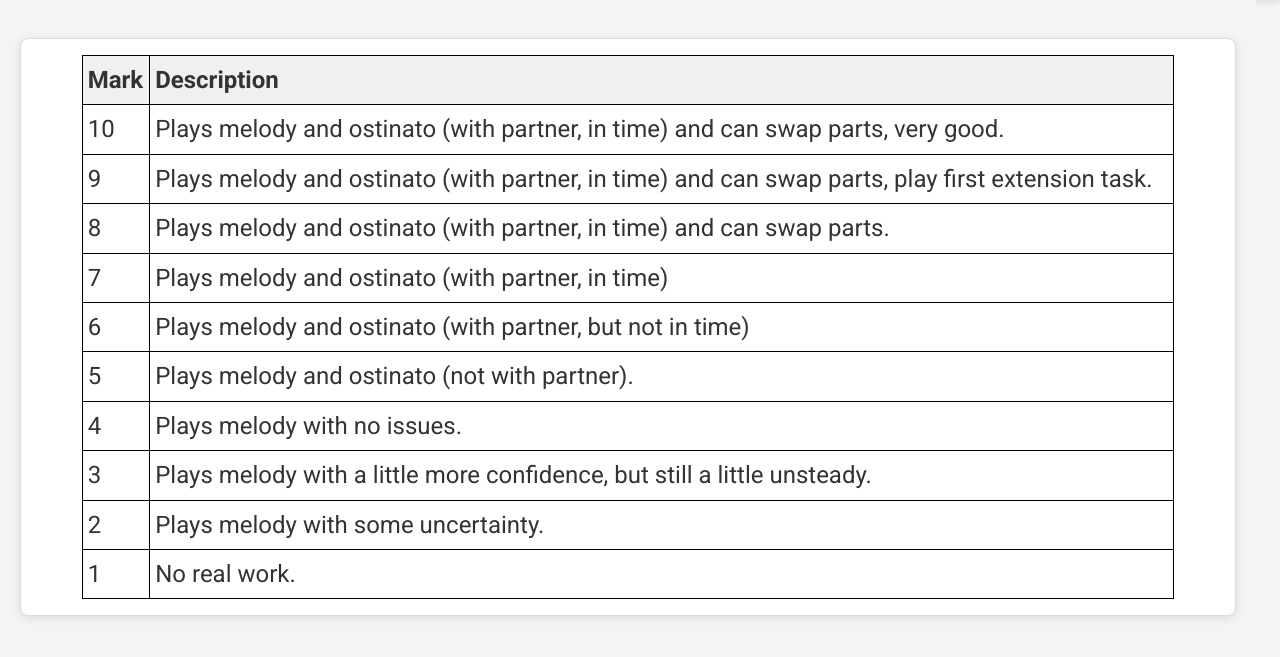
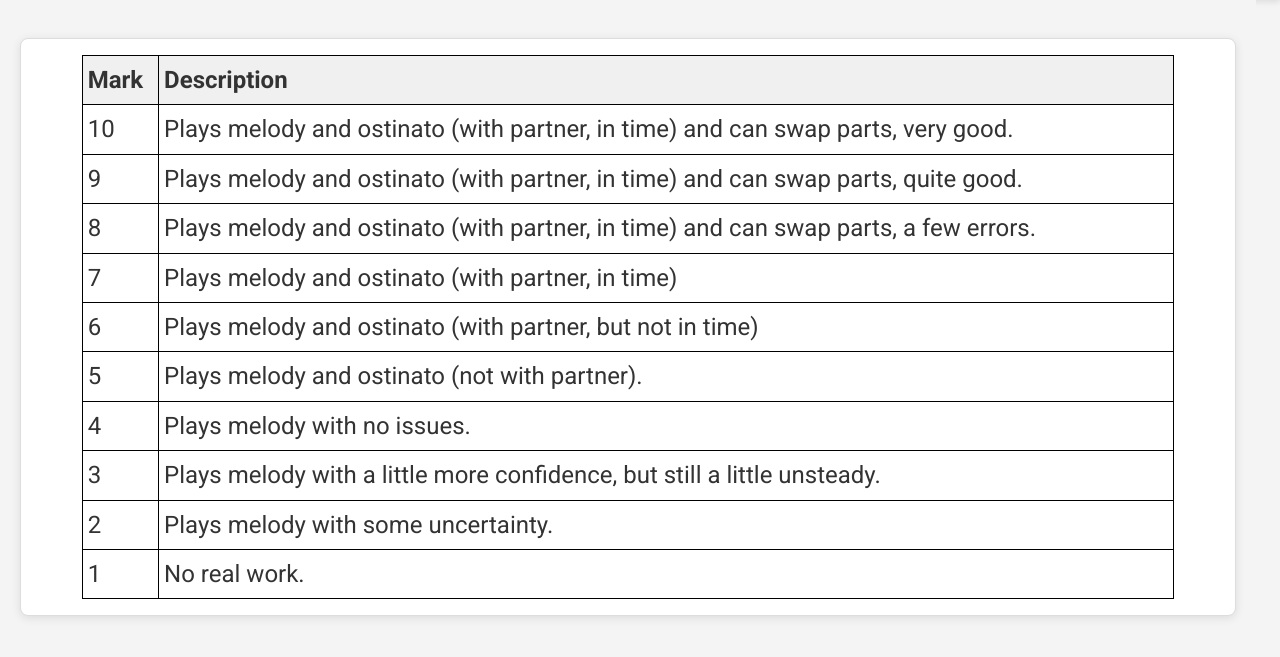
Before and after one commit to MrSearl/MrSearlPiano, a plain HTML site: page soundtracks/assessment.html in a window 1280 px wide. Shown: the part 99-756 px from the top of the page. Drawn offline with nearby package versions, Linux system fonts and the light colour scheme; no server answers.

Commit message:
update soundtracks page

```diff
--- a/soundtracks/assessment.html
+++ b/soundtracks/assessment.html
@@ -35,9 +35,8 @@
     <tbody>
       <tr><td>10</td><td>Plays melody and ostinato (with partner, in time) and can swap parts, very
         good.</td></tr>
-      <tr><td>9</td><td>Plays melody and ostinato (with partner, in time) and can swap parts, play first
-        extension task.</td></tr>
-      <tr><td>8</td><td>Plays melody and ostinato (with partner, in time) and can swap parts.</td></tr>
+      <tr><td>9</td><td>Plays melody and ostinato (with partner, in time) and can swap parts, quite good.</td></tr>
+      <tr><td>8</td><td>Plays melody and ostinato (with partner, in time) and can swap parts, a few errors.</td></tr>
       <tr><td>7</td><td>Plays melody and ostinato (with partner, in time)</td></tr>
       <tr><td>6</td><td>Plays melody and ostinato (with partner, but not in time)</td></tr>
       <tr><td>5</td><td>Plays melody and ostinato (not with partner).</td></tr>
```
